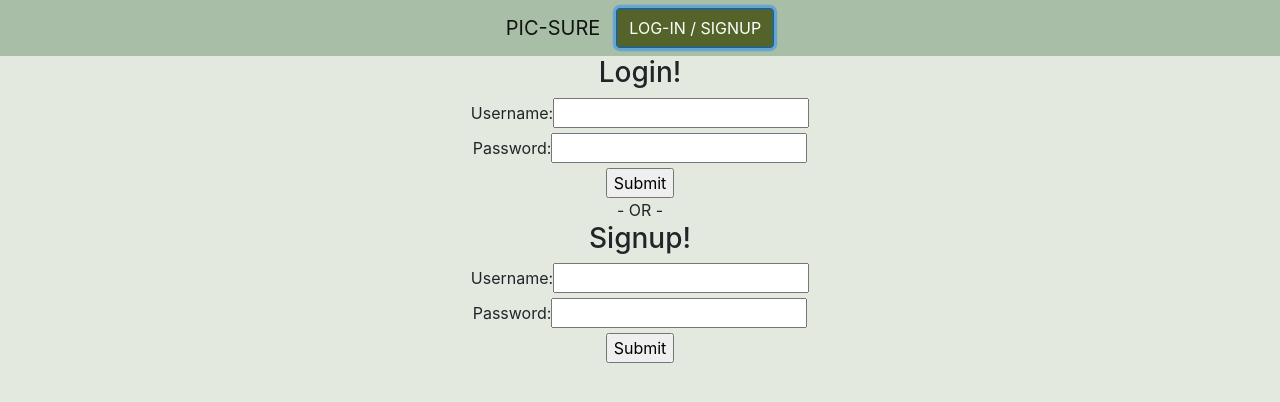
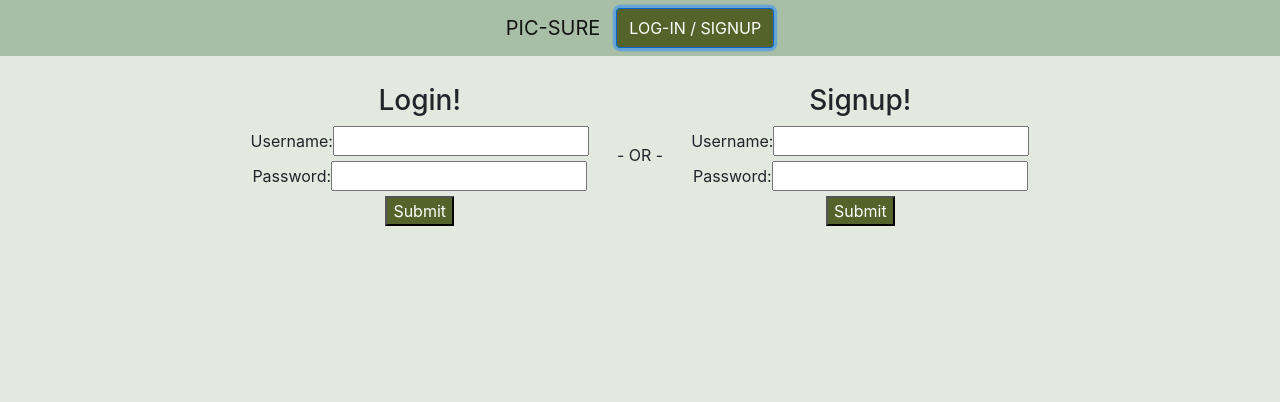
Before and after one commit to J5Wood/pic-sure, a React (Create React App) app in the folder frontend/: page / in a window 1280 px wide. Both pictures are taken after a click on the button "LOG-IN / SIGNUP". Shown: the top 402 px of the page. Built offline with nearby package versions, Linux system fonts and the light colour scheme.

Commit message:
Added CSS styling

```diff
--- a/frontend/src/App.css
+++ b/frontend/src/App.css
@@ -48,6 +48,15 @@ body {background-color: #e4e9df;}
   background-color: #546329;
 }
 
+.form-button {
+  background-color: #546329;
+  color: white;
+}
+
+.login-signup-form{
+  margin: 28px;
+}
+
 #user-badge {
   color: #0b0f08;
   background-color: #58af9e;
@@ -58,7 +67,7 @@ body {background-color: #e4e9df;}
   border-radius:50%;
 }
 
-#logout-button {
+.danger-button {
   background-color: #ed5255;
 }
 
--- a/frontend/src/containers/LoginForm.js
+++ b/frontend/src/containers/LoginForm.js
@@ -30,13 +30,13 @@ class LoginForm extends Component {
         return (
             <form onSubmit={this.handleSubmit}>
                 <h3>Login!</h3>
-                <label htmlFor='username'>Username: </label>
-                <input type='text' id='username' name='username' value={this.state.username} onChange={this.handleChange}/>
+                <label htmlFor='loginUsername'>Username: </label>
+                <input type='text' id='loginUsername' name='username' value={this.state.username} onChange={this.handleChange}/>
                 <br/>
-                <label htmlFor='password'>Password: </label>
-                <input type='password' name='password' value={this.state.password} onChange={this.handleChange}/>
+                <label htmlFor='loginPassword'>Password: </label>
+                <input type='password' id="loginPassword" name='password' value={this.state.password} onChange={this.handleChange}/>
                 <br/>
-                <input type='submit'/>
+                <input className="form-button" type='submit'/>
             </form>
         )
     }
--- a/frontend/src/containers/Main.js
+++ b/frontend/src/containers/Main.js
@@ -21,12 +21,12 @@ class Main extends Component {
         if (this.state.showForm) {
             return (
                 <div>
-                    <Button onClick={this.togglePostForm} variant="danger">X</Button>
+                    <Button className="danger-button" onClick={this.togglePostForm}>X</Button>
                     <PostForm closeForm={this.togglePostForm}/>
                 </div>
             )
         } else {
-            return <Button onClick={this.togglePostForm}>New Post</Button>
+            return <Button className="form-button" onClick={this.togglePostForm}>New Post</Button>
         }
     }
 
@@ -36,6 +36,7 @@ class Main extends Component {
     }
     return (
         <div>
+            <br/>
             {this.renderPostForm()}
             <br/>
             <br/>
--- a/frontend/src/containers/NavHeader.js
+++ b/frontend/src/containers/NavHeader.js
@@ -24,8 +24,16 @@ class NavHeader extends Component {
     renderLoginForm = () => {
         if (this.state.showLogin) {
             return (
-                <div>
-                    <LoginForm closeForm={this.closeForm}/> - OR - <SignupForm closeForm={this.closeForm}/>
+                <div className="d-flex flex-fill justify-content-center">
+                    <div className="login-signup-form">
+                    <LoginForm closeForm={this.closeForm}/>
+                    </div>
+                    <div className="d-inline-flex align-items-center">
+                    - OR -
+                    </div>
+                    <div className="login-signup-form">
+                    <SignupForm closeForm={this.closeForm}/>
+                    </div>
                 </div>
             )
         }
@@ -47,7 +55,7 @@ class NavHeader extends Component {
                 <div className="d-flex flex-fill justify-content-between">
                     <Badge id="user-badge" className="d-inline-flex align-items-center" pill>{this.props.currentUser}</Badge>
                     <Navbar.Brand href="/">PIC-SURE</Navbar.Brand>
-                    <Button id="logout-button" onClick={this.logout}>LOGOUT</Button>
+                    <Button className="danger-button" onClick={this.logout}>LOGOUT</Button>
                 </div>
             )
         } else {
--- a/frontend/src/containers/PostForm.js
+++ b/frontend/src/containers/PostForm.js
@@ -34,8 +34,11 @@ class PostForm extends Component {
     render() {
         return (
             <form onSubmit={this.handleSubmit} >
+                <br/>
                 <input onChange={this.handleFile} type="file" name="photo" accept="image/*" />
+                <br/>
                 <input type='text' value={this.state.content} onChange={this.handleContent}/>
+                <br/>
                 <input type='submit'></input>
             </form>
         )
--- a/frontend/src/containers/SignupForm.js
+++ b/frontend/src/containers/SignupForm.js
@@ -30,13 +30,13 @@ class SignupForm extends Component {
         return (
             <form onSubmit={this.handleSubmit}>
                 <h3>Signup!</h3>
-                <label htmlFor='username'>Username: </label>
-                <input type='text' id='username' name='username' value={this.state.username} onChange={this.handleChange}/>
+                <label htmlFor='signupUsername'>Username: </label>
+                <input type='text' id='signupUsername' name='username' value={this.state.username} onChange={this.handleChange}/>
                 <br/>
-                <label htmlFor='password'>Password: </label>
-                <input type='password' name='password' value={this.state.password} onChange={this.handleChange}/>
+                <label htmlFor='signupPassword'>Password: </label>
+                <input type='password' id="signupPassword" name='password' value={this.state.password} onChange={this.handleChange}/>
                 <br/>
-                <input type='submit'/>
+                <input className="form-button" type='submit'/>
             </form>
         )
     }
```
